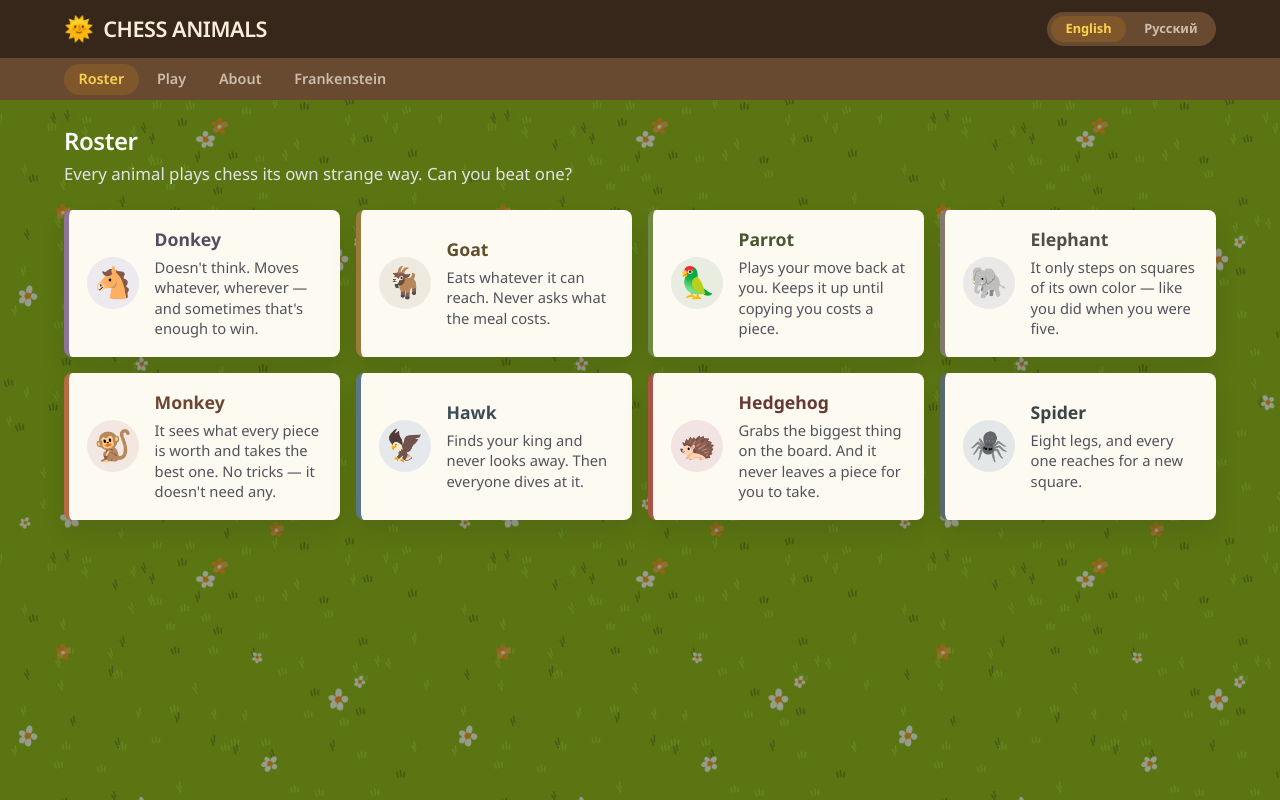
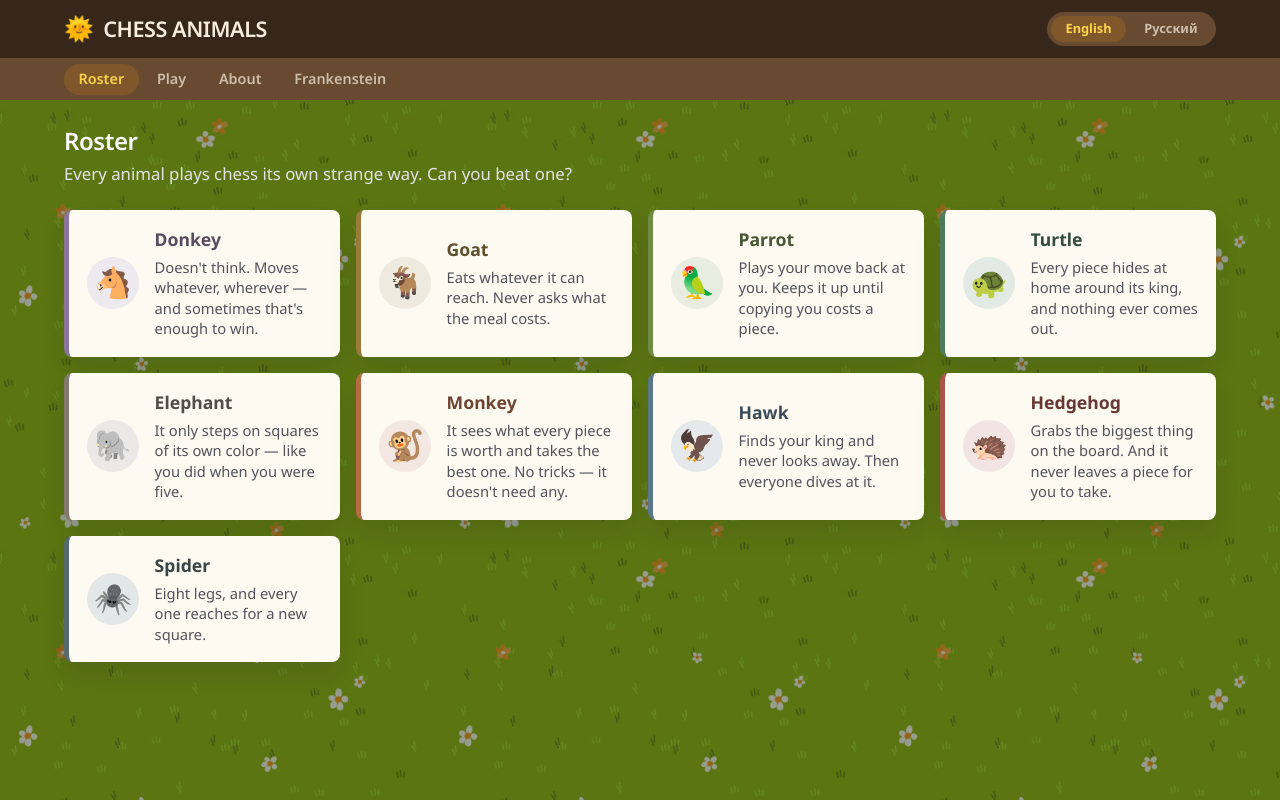
Before and after one commit to dragunovartem99/chess-animals, a Vue app: page /en/ in a window 1280 px wide. Built offline with nearby package versions, Linux system fonts and the light colour scheme; a web font is replaced by a local one.

Commit message:
bots: add the Turtle, a king-hugging defender

```diff
--- a/src/locales/en/bots.ts
+++ b/src/locales/en/bots.ts
@@ -11,6 +11,10 @@ export default {
 	parrot: {
 		name: "Parrot",
 		description: "Plays your move back at you. Keeps it up until copying you costs a piece.",
+	},
+	turtle: {
+		name: "Turtle",
+		description: "Every piece hides at home around its king, and nothing ever comes out.",
 	},
 	elephant: {
 		name: "Elephant",
--- a/src/locales/ru/bots.ts
+++ b/src/locales/ru/bots.ts
@@ -12,6 +12,10 @@ export default {
 		name: "Попугай",
 		description:
 			"Повторяет твой ход за тобой. И так до тех пор, пока это не будет стоить фигуры.",
+	},
+	turtle: {
+		name: "Черепаха",
+		description: "Все фигуры прячутся дома вокруг короля, и наружу никто не выходит.",
 	},
 	elephant: {
 		name: "Слон",
--- a/src/modules/bots/roster/index.ts
+++ b/src/modules/bots/roster/index.ts
@@ -6,6 +6,7 @@ import { HEDGEHOG } from "./hedgehog";
 import { MONKEY } from "./monkey";
 import { PARROT } from "./parrot";
 import { SPIDER } from "./spider";
+import { TURTLE } from "./turtle";
 import type { Animal } from "./types";
 
 // The roster, weakest first: the order is the one `npm run arena` measured, not one anybody
@@ -19,8 +20,21 @@ import type { Animal } from "./types";
 // single safety instinct, worth more than material or an attack alone. The Spider tops the
 // table: the same material again, plus giving every piece the most squares it can have.
 //
+// The Turtle sits low for the opposite reason to the Hawk: the same material, pulled all the way
+// home, so it never loses a piece and never threatens one either.
+//
 // Every animal reads a feature no other one does, so the roster is a tour of the registry.
-export const ROSTER: Animal[] = [DONKEY, GOAT, PARROT, ELEPHANT, MONKEY, HAWK, HEDGEHOG, SPIDER];
+export const ROSTER: Animal[] = [
+	DONKEY,
+	GOAT,
+	PARROT,
+	TURTLE,
+	ELEPHANT,
+	MONKEY,
+	HAWK,
+	HEDGEHOG,
+	SPIDER,
+];
 
 export const ROSTER_BY_ID = new Map(ROSTER.map((animal) => [animal.definition.id, animal]));
 
--- /dev/null
+++ b/src/modules/bots/roster/turtle.ts
@@ -0,0 +1,22 @@
+import type { Animal } from "./types";
+
+// The Monkey plus one instinct: keep every piece close to its own king. `huddle` is our pieces'
+// mean distance to our king minus theirs to theirs, so a negative weight pulls the whole army
+// home and walls the king in. METHOD.md names the Turtle at -750; the arena walks the weight
+// up from there — -900 sits right on the Parrot, -400 nearly reaches the Elephant, and -550
+// lands in the clear middle of that gap, cowering enough to read as a turtle without folding.
+//
+// On `material` it still takes a free piece and still won't hang one, which is what keeps it off
+// the floor: a huddle with no idea of what it's giving away is the Goat's rating, not this.
+// Depth 2, temp 0. No other animal reads huddle.
+export const TURTLE: Animal = {
+	emoji: "🐢",
+	tint: "#4f7a5c",
+	definition: {
+		id: "turtle",
+		search: { depth: 2 },
+		temperature: 0,
+		base: "material",
+		weights: { huddle: -550 },
+	},
+};
```
